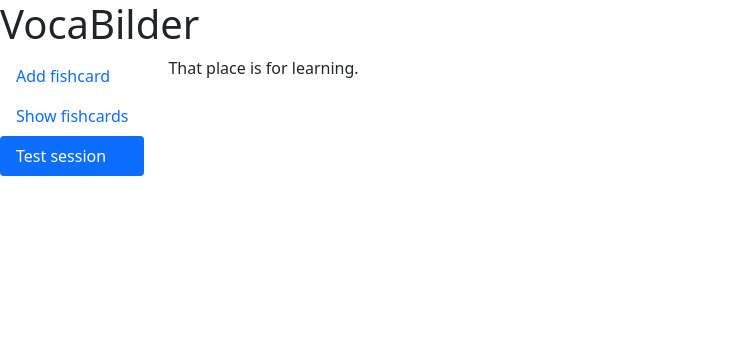
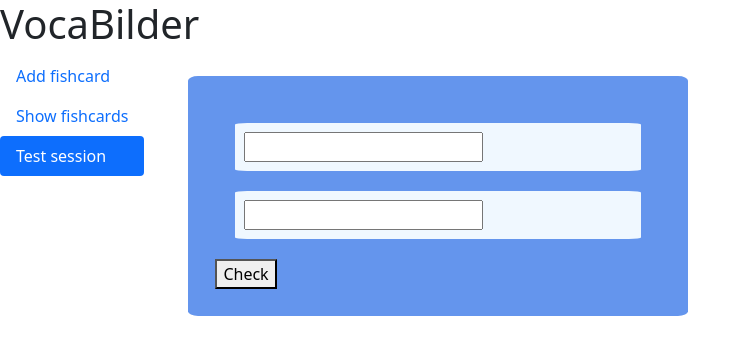
Before and after one commit to Vesper7/VocabBuilder, an Angular app in the folder client/: page / in a window 1280 px wide. Both pictures are taken after a click on the tab "Test session". Shown: the top 354 px of the page, without its empty margins (0-751 px from the left). Built offline with nearby package versions, Linux system fonts and the light colour scheme; no server answers.

Commit message:
feat: add form for test

```diff
--- a/client/src/app/app.component.html
+++ b/client/src/app/app.component.html
@@ -17,7 +17,7 @@
     <li ngbNavItem="bottom">
       <a ngbNavLink>Test session</a>
       <ng-template ngbNavContent>
-        <p>That place is for learning.</p>
+        <app-flashcard-test></app-flashcard-test>
       </ng-template>
     </li>
   </ul>
--- a/client/src/app/app.module.ts
+++ b/client/src/app/app.module.ts
@@ -7,13 +7,15 @@ import { AppComponent } from './app.component';
 import { NgbModule } from '@ng-bootstrap/ng-bootstrap';
 import { FlashcardComponent } from './flashcard/flashcard.component';
 import { FlashcardEditComponent } from './flashcard-edit/flashcard-edit.component';
-import { FormsModule } from '@angular/forms'
+import { FormsModule } from '@angular/forms';
+import { FlashcardTestComponent } from './flashcard-test/flashcard-test.component'
 
 @NgModule({
   declarations: [
     AppComponent,
     FlashcardComponent,
-    FlashcardEditComponent
+    FlashcardEditComponent,
+    FlashcardTestComponent
   ],
   imports: [
     BrowserModule,
--- /dev/null
+++ b/client/src/app/flashcard-test/flashcard-test.component.css
@@ -0,0 +1,16 @@
+#Flashcard
+{
+  background-color:cornflowerblue;
+  border-radius: 2%;
+  padding: 5%;
+  width: 500px;
+  margin: 20px;
+}
+
+#Content
+{
+  background-color:aliceblue;
+  border-radius: 3%;
+  padding: 2%;
+  margin: 20px;
+}
--- /dev/null
+++ b/client/src/app/flashcard-test/flashcard-test.component.html
@@ -0,0 +1,10 @@
+
+  <div id="Flashcard">
+    <div id="Content">
+        <input name="topContent" type="text" [(ngModel)]="flashCardToCheck.TopContent">
+    </div>
+    <div id="Content">
+      <input name="bottomContent" type="text" [(ngModel)]="flashCardToCheck.BottomContent">
+    </div>
+    <button type="submit">Check</button>
+  </div>
--- /dev/null
+++ b/client/src/app/flashcard-test/flashcard-test.component.ts
@@ -0,0 +1,38 @@
+import { Component, OnInit } from '@angular/core';
+import { FlashcardDto } from '../interfaces/flashcard';
+import { HttpClient } from '@angular/common/http';
+import { Observable, throwError } from 'rxjs';
+
+@Component({
+  selector: 'app-flashcard-test',
+  templateUrl: './flashcard-test.component.html',
+  styleUrls: ['./flashcard-test.component.css']
+})
+export class FlashcardTestComponent implements OnInit {
+
+  flashCardToCheck: FlashcardDto = { TopContent: '', BottomContent: '' };
+  flashcards: FlashcardDto[] = [];
+  flashcardsForTest: any[] = []; /* : any = { TopContent: '', BottomContent: '', IsCorrect: false, NeedRepetition: false };*/
+
+  constructor(private http: HttpClient) { }
+
+  ngOnInit(): void {
+    this.loadFlashCards();
+  }
+
+  loadFlashCards() : void {
+    this.http.get('https://localhost:7290/get').subscribe(response => {
+      this.flashcards = response as FlashcardDto[];
+      this.flashcards.forEach(flashcard => {
+        this.flashcardsForTest.push({
+          TopContent: flashcard.TopContent,
+          BottomContent: flashcard.BottomContent,
+          IsCorrect: false,
+          NeedRepetition: false
+        });
+      });
+    }, error => {
+      console.log(error);
+    })
+  }
+}
```
Also changed, not shown: 1 other file (tests, documents, lock files or other folders).
